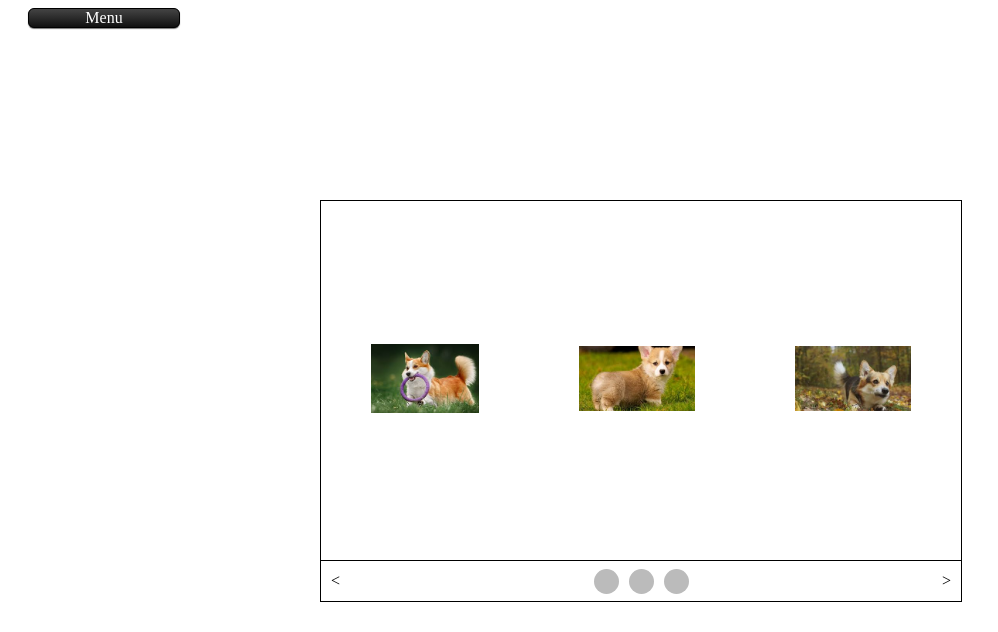
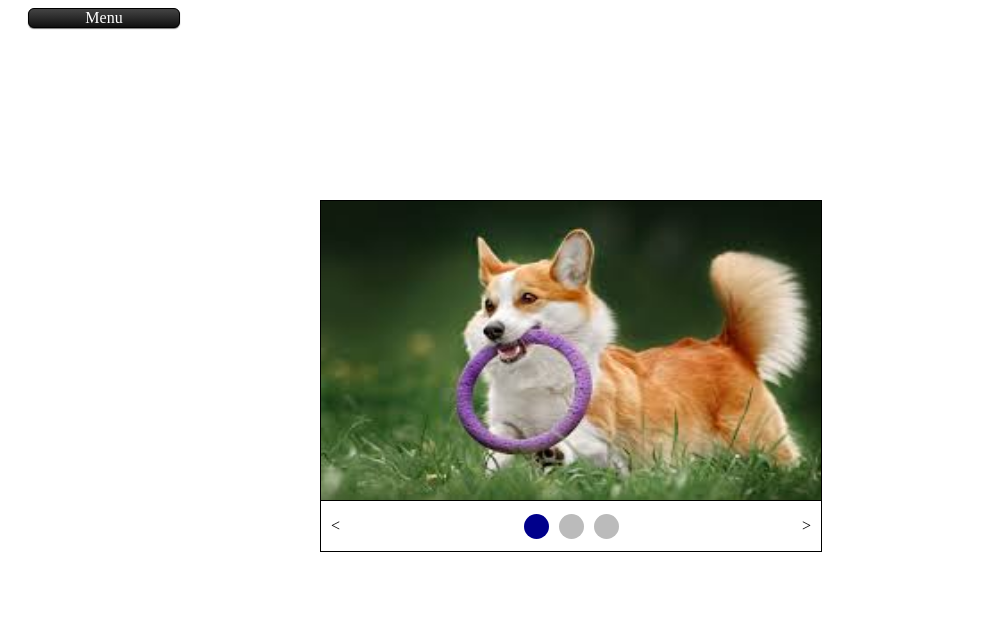
Before and after one commit to diballesteros/odinprojectdynamicinterface, a plain HTML site: page index.html in a window 1280 px wide. Shown: the whole page, without its empty margins (0-998 px from the left). Drawn offline with Linux system fonts and the light colour scheme.

Commit message:
changing image styling, built transition functions, bubble coloring

```diff
--- a/index.html
+++ b/index.html
@@ -22,7 +22,9 @@
     </div>
 
     <div id="image-slider">
-        <div id="pictureframe"></div>
+        <div id="pictureframe">
+            <div id="image-container"></div>
+        </div>
         <div id="slider-controls">
             <div id="backward"><</div>
             <div id="bubbles"></div>
--- a/main.css
+++ b/main.css
@@ -59,27 +59,35 @@ li {
     position: absolute;
     left: 25%;
     top: 25%;
-    width: 50%;
-    height: 50%;
+    width: 500px;
+    height: 350px;
     border: 1px solid black;
 }
 
 #pictureframe {
-    height: 90%;
-    width: 100%;
+    height: 300px;
+    width: 500px;
+
+    overflow: hidden;
+}
+
+#image-container {
     display: flex;
     flex-flow: row nowrap;
     align-items: center;
-    overflow: hidden;
+    transition: .2s ease-in-out;
+    left: 0;
+    position: relative;
 }
 
 .image-item {
-    margin: 50px;
+    height: 300px;
+    width: 500px;
 }
 
-.image-item  img{
-    width: 100%;
-    height: 100%;
+.image-item img {
+    height: 300px;
+    width: 500px;
 }
 
 #slider-controls {
@@ -87,22 +95,24 @@ li {
     flex-flow: row nowrap;
     justify-content: space-between;
     align-items: center;
-    height: 10%;
+    height: 50px;
     border-top: 1px solid black;
 }
 
 #backward {
     width: 10%;
     margin-left: 10px;
+    cursor: pointer;
+    user-select: none;
 }
-
 
 #forward {
     width: 10%;
     text-align: right;
     margin-right: 10px;
+    cursor: pointer;
+    user-select: none;
 }
-
 
 #bubbles {
     width: 80%;
@@ -120,3 +130,7 @@ li {
     display: inline-block;
     margin: 5px;
 }
+
+.active-bubble {
+    background-color: darkblue;
+}
--- a/main.js
+++ b/main.js
@@ -11,11 +11,23 @@ const ImageSlider = (() => {
     let currentPosition = 0;
 
     const transitionBackwards = () => {
-
+        currentFloat = parseFloat(getComputedStyle(document.getElementById('image-container')).left);
+        if (currentPosition > 0) {
+            document.getElementById('image-container').style.left = currentFloat + 500 + 'px';
+            toggleColorBubble(currentPosition);
+            currentPosition--;
+            toggleColorBubble(currentPosition);
+        };
     };
 
     const transitionForwards = () => {
-
+        currentFloat = parseFloat(getComputedStyle(document.getElementById('image-container')).left);
+        if (currentPosition < images.length - 1) {
+            document.getElementById('image-container').style.left = currentFloat - 500 + 'px';
+            toggleColorBubble(currentPosition);
+            currentPosition++;
+            toggleColorBubble(currentPosition);
+        };
     };
 
     const changeImage = () => {
@@ -23,10 +35,10 @@ const ImageSlider = (() => {
     };
 
     const setImages = () => {
-        const pictureFrame = document.getElementById('pictureframe');
+        const imageContainer = document.getElementById('image-container');
 
         for (let i = 0; i < images.length; i++) {
-            pictureFrame.appendChild(createImageElement(images[i], i));
+            imageContainer.appendChild(createImageElement(images[i], i));
         };
 
         setBubbles();
@@ -38,13 +50,19 @@ const ImageSlider = (() => {
         for (let i = 0; i < images.length; i++) {
             bubbles.appendChild(createBubbleElement(i));
         };
+
+        toggleColorBubble(currentPosition);
     }
 
-    const createBubbleElement = function(index) {
+    const createBubbleElement = function (index) {
         const newBubbleElement = document.createElement('span');
         newBubbleElement.className = "bubble";
         newBubbleElement.id = `bubble-${index}`;
         return newBubbleElement;
+    }
+
+    const toggleColorBubble = function (index) {
+        document.getElementById(`bubble-${index}`).classList.toggle('active-bubble');
     }
 
     const createImageElement = function (image, index) {
```
